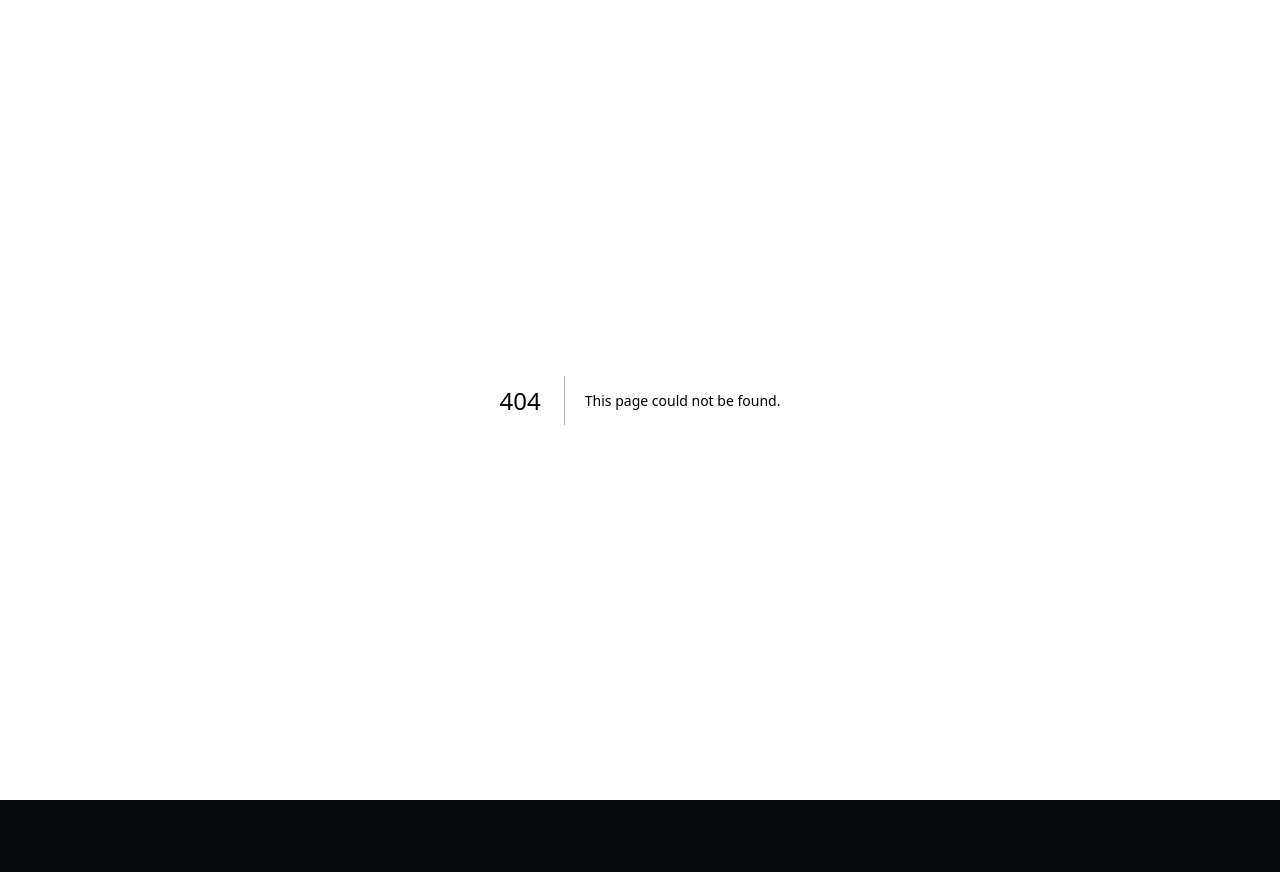
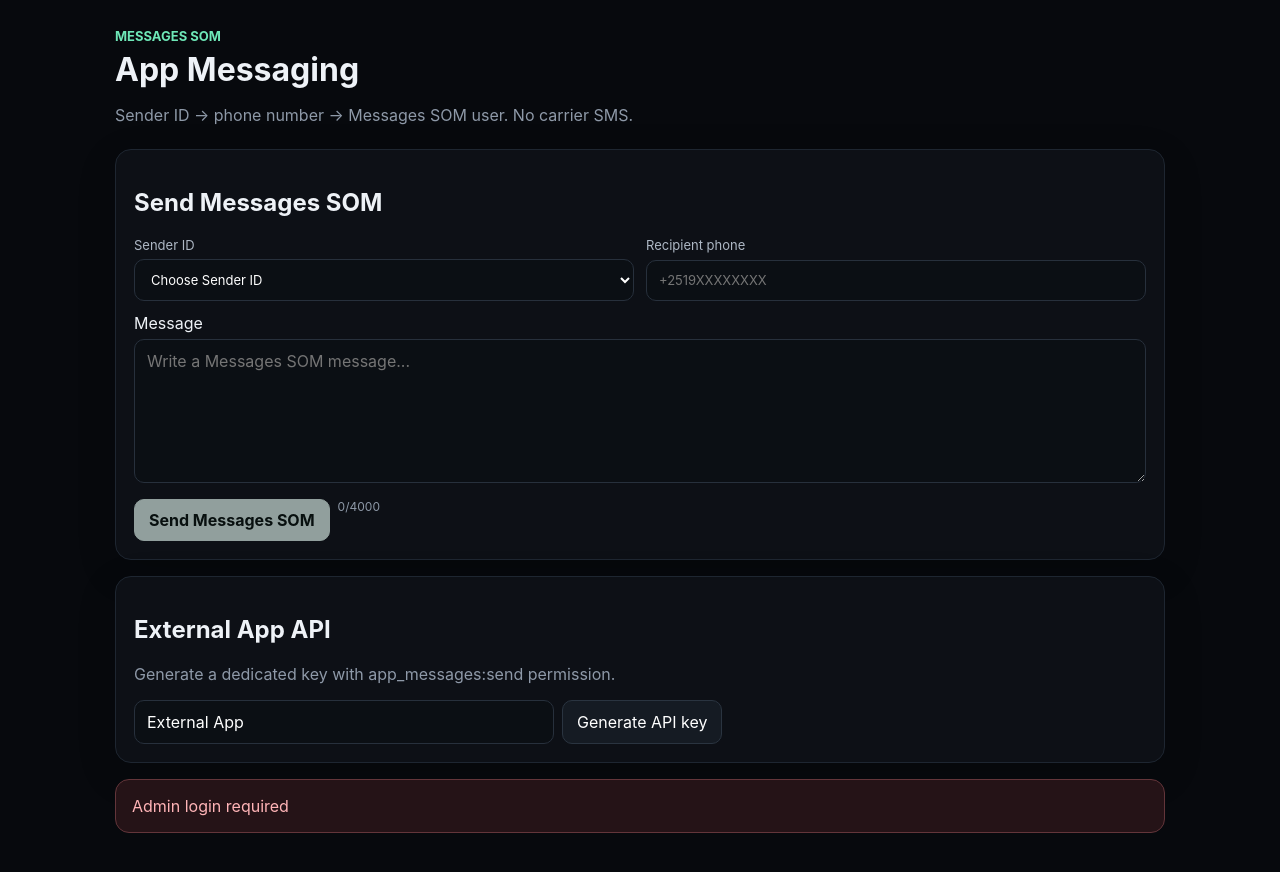
Before and after one commit to gusjaqdo1-a11y/Messages, a Next.js app in the folder admin/: page /app-messaging in a window 1280 px wide. Before the commit this address had no page. Shown: the top 872 px of the page. Before the commit the page ends 800 px from the top, so only its background shows below. Built offline with nearby package versions, Linux system fonts and the light colour scheme; no server answers.

Commit message:
feat: add Messages SOM app messaging console

```diff
--- /dev/null
+++ b/admin/app/app-messaging/page.tsx
@@ -0,0 +1,14 @@
+'use client';
+import {useEffect,useState} from 'react';
+
+export default function AppMessagingPage(){
+ const [senders,setSenders]=useState<any[]>([]),[sender,setSender]=useState(''),[to,setTo]=useState(''),[message,setMessage]=useState(''),[name,setName]=useState('External App'),[token,setToken]=useState(''),[result,setResult]=useState<any>(null),[busy,setBusy]=useState(false),[error,setError]=useState('');
+ async function load(){const r=await fetch('/api/admin/app-messaging',{cache:'no-store'});if(r.status===401){setError('Admin login required');return}const j=await r.json();if(j.ok){setSenders(j.data.senderIds||[]);if(!sender&&j.data.senderIds?.[0])setSender(j.data.senderIds[0].id)}}
+ useEffect(()=>{load()},[]);
+ async function send(){setBusy(true);setResult(null);const r=await fetch('/api/admin/app-messaging',{method:'POST',headers:{'content-type':'application/json'},body:JSON.stringify({action:'send',sender_id:sender,to,message})});const j=await r.json();setResult(j);setBusy(false)}
+ async function generate(){const r=await fetch('/api/admin/app-messaging',{method:'POST',headers:{'content-type':'application/json'},body:JSON.stringify({action:'generateKey',name})});const j=await r.json();if(j.ok)setToken(j.token);else setError(j.error||'Unable to generate key')}
+ return <main style={{minHeight:'100vh',padding:'28px',background:'#07090d',color:'#eef2f7',fontFamily:'Inter,system-ui,sans-serif'}}><div style={{maxWidth:1050,margin:'0 auto'}}><div style={{marginBottom:24}}><div style={{fontSize:13,color:'#6ee7b7',fontWeight:700}}>MESSAGES SOM</div><h1 style={{margin:'6px 0'}}>App Messaging</h1><p style={{color:'#8e99a8'}}>Sender ID → phone number → Messages SOM user. No carrier SMS.</p></div>
+ <section className="card"><h2>Send Messages SOM</h2><div className="formgrid"><label>Sender ID<select className="input" value={sender} onChange={e=>setSender(e.target.value)}><option value="">Choose Sender ID</option>{senders.map(x=><option key={x.id} value={x.id}>{x.providerSenderId||x.name}</option>)}</select></label><label>Recipient phone<input className="input" value={to} onChange={e=>setTo(e.target.value)} placeholder="+2519XXXXXXXX"/></label></div><label style={{display:'grid',gap:6,marginTop:12}}>Message<textarea className="input" rows={6} maxLength={4000} value={message} onChange={e=>setMessage(e.target.value)} placeholder="Write a Messages SOM message..."/></label><div className="quick"><button className="btn primary" disabled={busy||!sender||!to||!message} onClick={send}>{busy?'Sending…':'Send Messages SOM'}</button><span className="muted small">{message.length}/4000</span></div>{result&&<pre className="codebox" style={{marginTop:14}}>{JSON.stringify(result,null,2)}</pre>}</section>
+ <section className="card" style={{marginTop:16}}><h2>External App API</h2><p className="muted">Generate a dedicated key with app_messages:send permission.</p><div className="quick"><input className="input" style={{maxWidth:420}} value={name} onChange={e=>setName(e.target.value)}/><button className="btn" onClick={generate}>Generate API key</button></div>{token&&<><p className="muted small">Copy this key now. It is shown once.</p><pre className="codebox">{token}</pre><pre className="codebox">{`curl -X POST "https://messages-som-api.vercel.app/api/v1/app-messages/send" \\\n  -H "Authorization: Bearer ${token}" \\\n  -H "Content-Type: application/json" \\\n  -d '{"sender_id":"MYSHOP","to":"+251911222333","message":"Your order is ready."}'`}</pre></>}</section>
+ {error&&<div className="notice bad" style={{marginTop:16}}>{error}</div>}</div></main>
+}
```
